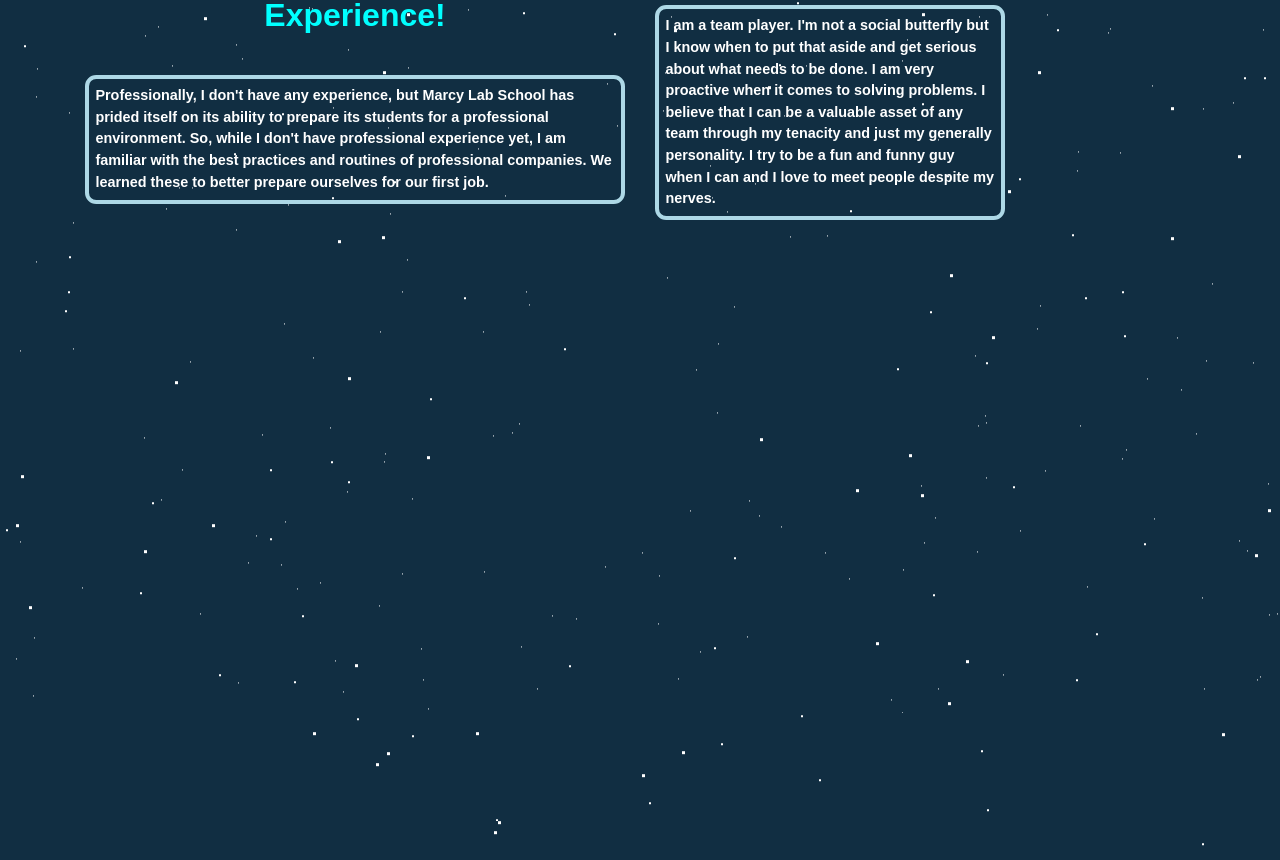
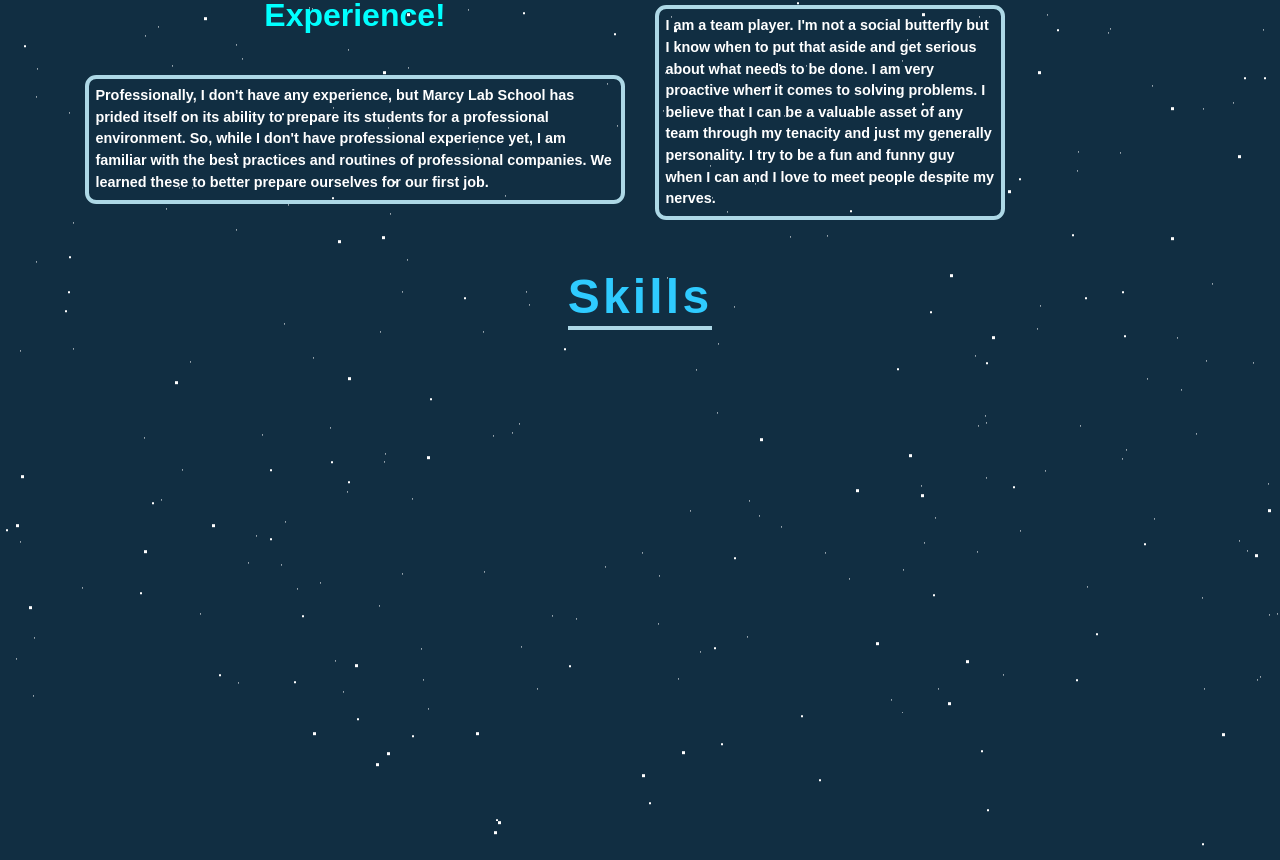
Before and after one commit to DamonNunezAlt/damonnunez, a React (Create React App) app: page / in a window 1280 px wide. Shown: the part 1155-2015 px from the top of the page. Built offline with nearby package versions, Linux system fonts and the light colour scheme.

Commit message:
added Box Icons

```diff
--- a/package.json
+++ b/package.json
@@ -8,6 +8,7 @@
     "@testing-library/user-event": "^13.5.0",
     "antd": "^5.9.1",
     "bootstrap": "^5.3.2",
+    "boxicons": "^2.1.4",
     "react": "^18.2.0",
     "react-bootstrap": "^2.8.0",
     "react-dom": "^18.2.0",
--- a/public/index.html
+++ b/public/index.html
@@ -5,6 +5,7 @@
     <link rel="icon" href="%PUBLIC_URL%/favicon.ico" />
     <link rel="stylesheet" href="https://maxcdn.bootstrapcdn.com/bootstrap/4.5.2/css/bootstrap.min.css">
     <meta name="viewport" content="width=device-width, initial-scale=1" />
+    <link rel="stylesheet" href="https://unpkg.com/boxicons@2.1.4/css/boxicons.min.css">
     <meta name="theme-color" content="#000000" />
     <meta
       name="description"
--- a/src/components/Navbar.js
+++ b/src/components/Navbar.js
@@ -14,7 +14,7 @@ const Navbar = () => {
                     <nav className='navbar'>
                       <a href='#home' className='navList'>//Home</a>
                       <a href='#aboutMe'  className='navList'>//About Me</a>
-                      <a href='#'  className='navList'>//Skills</a>
+                      <a href='#skills'  className='navList'>//Skills</a>
                       <a href='#'  className='navList'>//Projects</a>
                       <a href='#contact'  className='navList'>//Contact</a>
                     </nav>
--- a/src/components/Skills.css
+++ b/src/components/Skills.css
@@ -8,3 +8,15 @@
     height:40rem;
     background-color: var(--second-bg-color);
 }
+.skills {
+    color: var(--text-color);
+    font-size: 3rem;
+    font-family: sans-serif;
+    font-weight: 800;
+    letter-spacing: 0.2rem;
+    word-spacing: 0.7rem;
+    border-bottom: 0.3rem solid lightblue;
+    width: min-content;
+    text-align: center; /* Center the text horizontally */
+    margin: 3rem auto; /* Center the element within its parent container */
+}
--- a/src/components/Skills.js
+++ b/src/components/Skills.js
@@ -7,7 +7,9 @@ const Skills = () => {
         <Container>
             <Row>
                 <Col sm={12} md={12} lg={12}>
-
+                    <div>
+                        <h1 className='skills' id='skills'> <span>Skills </span></h1>
+                    </div>
                 </Col>
             </Row>
         </Container>
```
Also changed, not shown: 1 other file (tests, documents, lock files or other folders).
